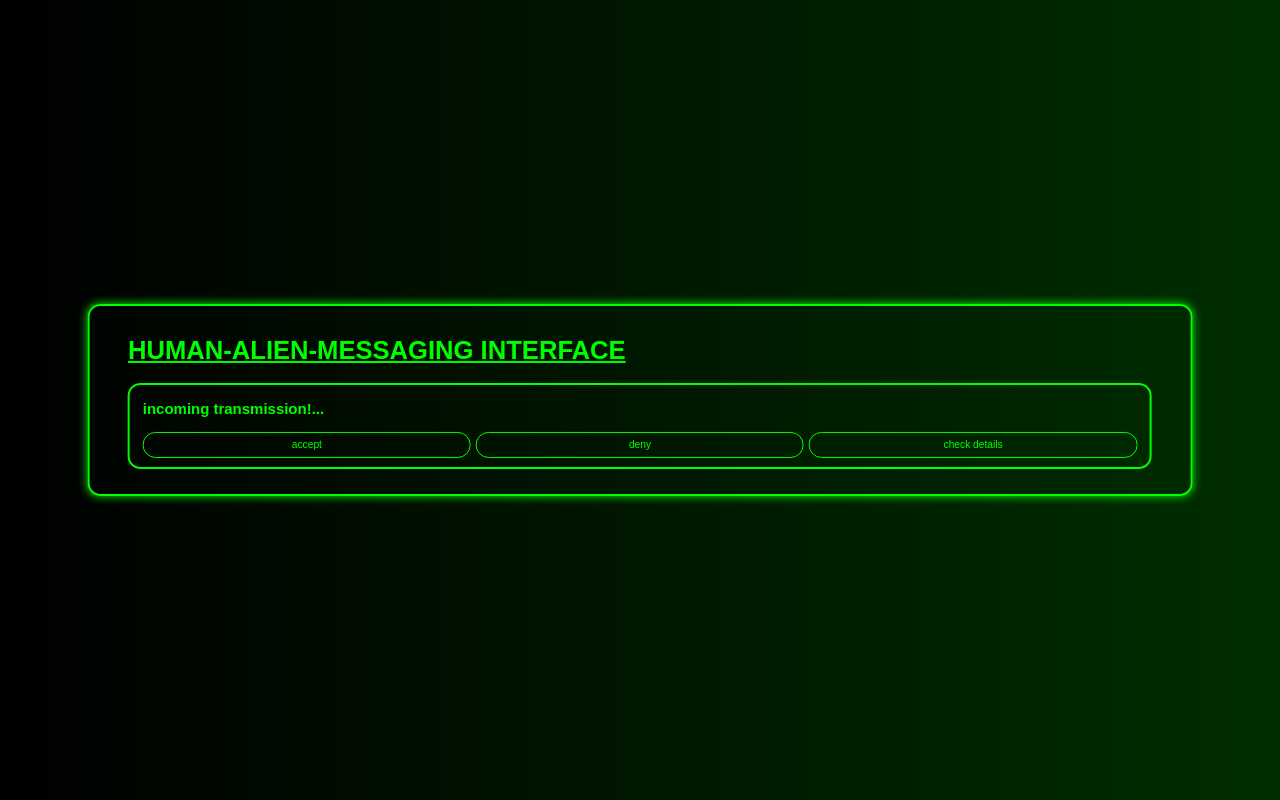
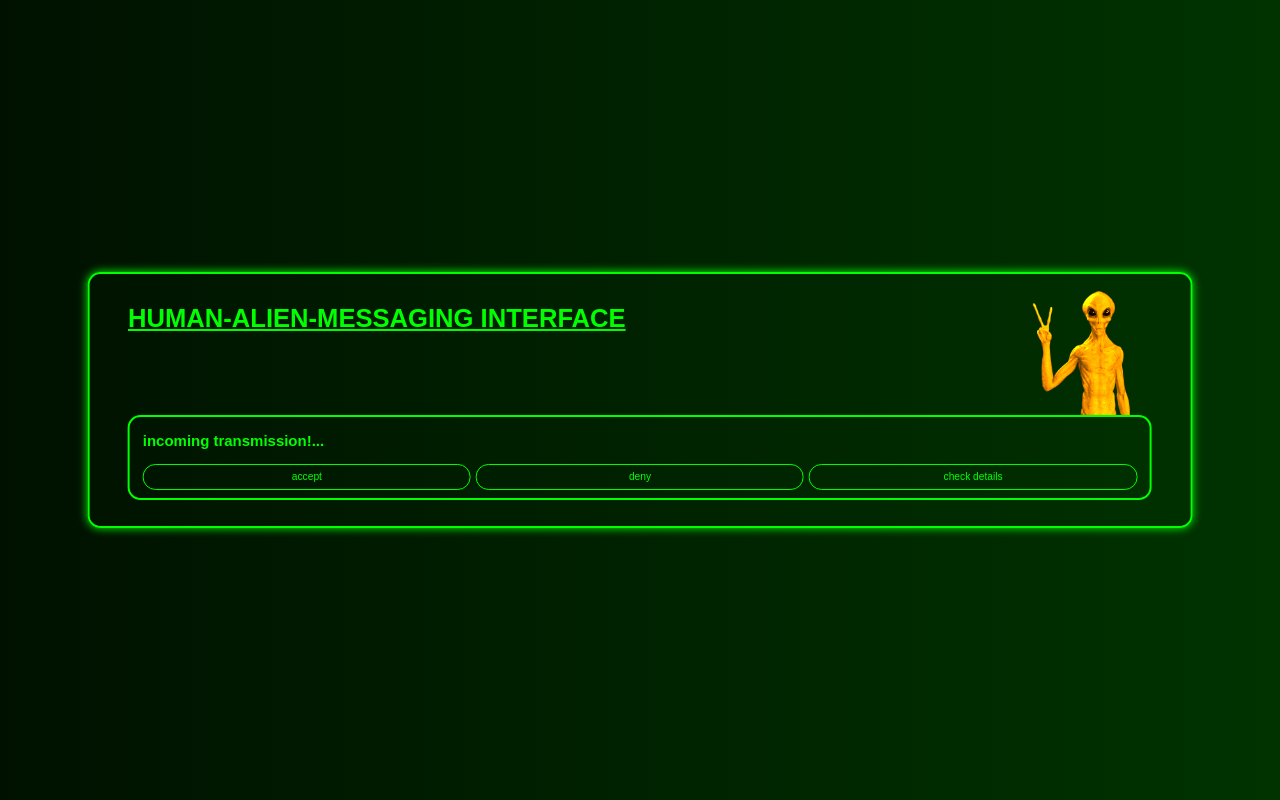
Before and after one commit to maahibatra/hami, a website: page public/index.html in a window 1280 px wide. Drawn offline with Linux system fonts and the light colour scheme.

Commit message:
image added and readme update

```diff
--- a/public/index.html
+++ b/public/index.html
@@ -8,7 +8,10 @@
 </head>
 <body>
     <div id="container">
-        <div id="header"><h1>human-alien-messaging interface</h1></div>
+        <div id="header">
+            <h1>human-alien-messaging interface</h1>
+            <img src="image.png" alt="alien showing peace sign">
+        </div>
         <div id="confirmation">
             <h3>incoming transmission!...</h3>
             <div id="buttons">
--- a/public/style.css
+++ b/public/style.css
@@ -1,5 +1,5 @@
 body {
-    background: linear-gradient(135deg, #000000, #002e00);
+    background: linear-gradient(135deg, #001100, #003300);
     color: #00ff00;
     font-size: 1vw;
     font-family: 'Orbitron', sans-serif;
@@ -29,10 +29,20 @@ body {
     }
 }
 
+#header {
+    display: flex;
+    justify-content: space-between;
+}
+
 h1 {
     text-transform: uppercase;
     text-decoration: underline;
     margin-bottom: 1.4vw;
+}
+
+img {
+    width: 10vw;
+    filter: sepia(1) saturate(6);
 }
 
 #confirmation {
```
Also changed, not shown: README.md, public/image.png (added).
